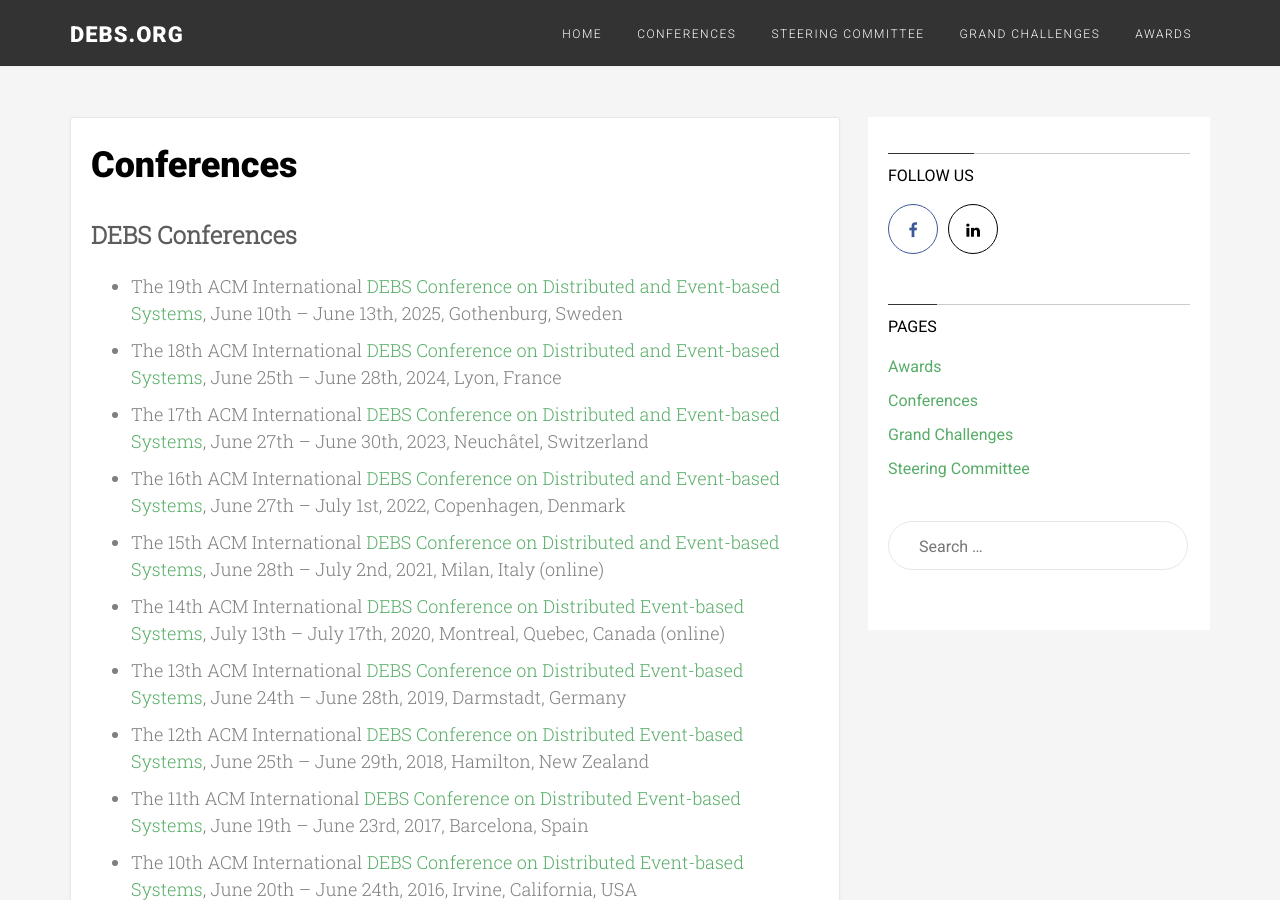
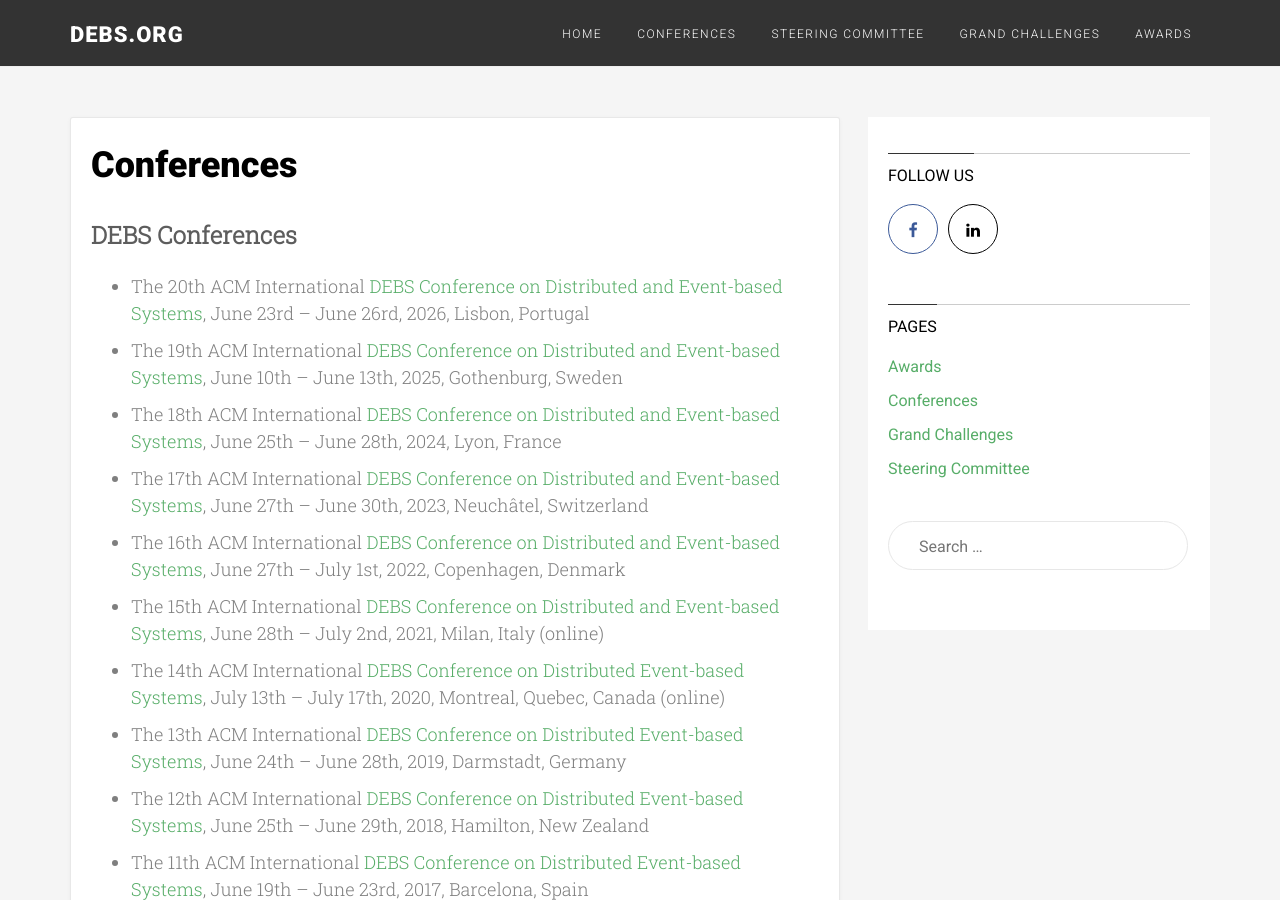
Before and after one commit to debs-conference/debs-conference.github.io, a Jekyll site: the page built from debs-conferences/index.md, in a window 1280 px wide and 900 px high. Built offline with Jekyll 4.4.1, drawn with Linux system fonts in a browser that asks for light colours.

Commit message:
Update index.md

```diff
--- a/debs-conferences/index.md
+++ b/debs-conferences/index.md
@@ -3,6 +3,7 @@
 title: Conferences
 ---
 ## DEBS Conferences
+- The 20th ACM International [DEBS Conference on Distributed and Event-based Systems](https://2026.debs.org/), June 23rd &#8211; June 26rd, 2026, Lisbon, Portugal
 - The 19th ACM International [DEBS Conference on Distributed and Event-based Systems](https://2025.debs.org/), June 10th &#8211; June 13th, 2025, Gothenburg, Sweden
 - The 18th ACM International [DEBS Conference on Distributed and Event-based Systems](https://2024.debs.org/), June 25th &#8211; June 28th, 2024, Lyon, France
 - The 17th ACM International [DEBS Conference on Distributed and Event-based Systems](https://2023.debs.org/), June 27th &#8211; June 30th, 2023, Neuchâtel, Switzerland
```
